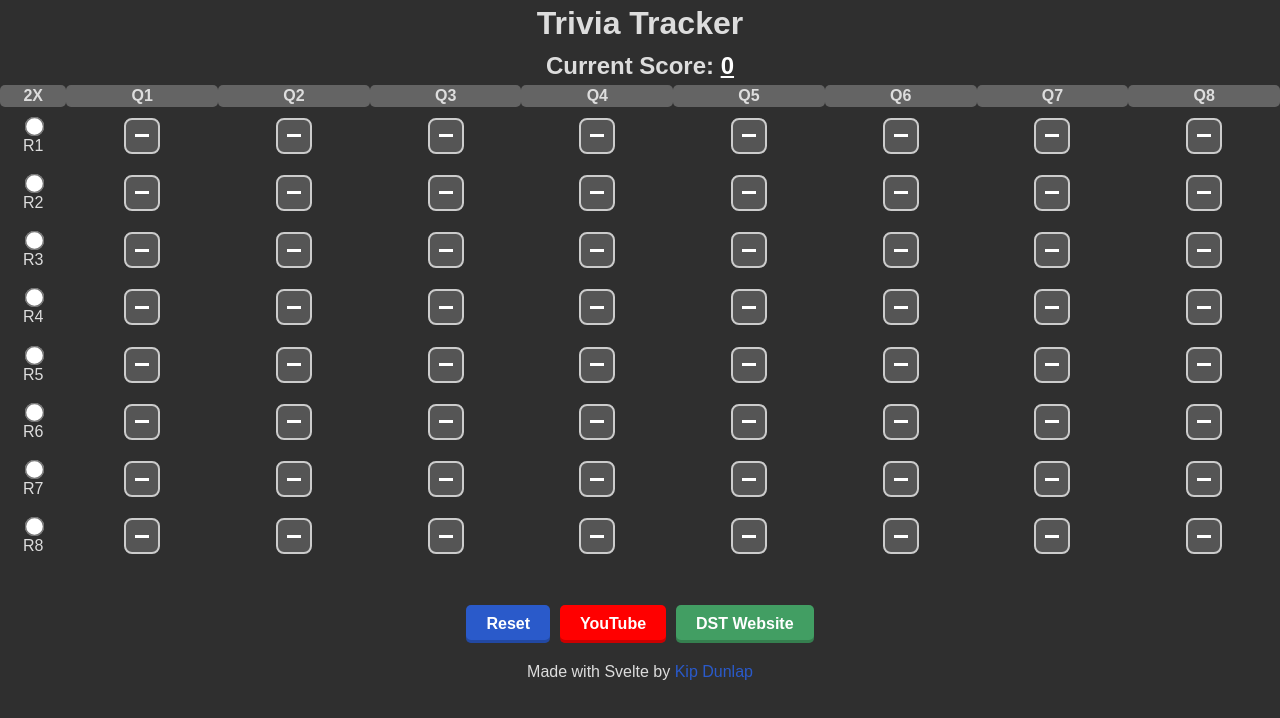
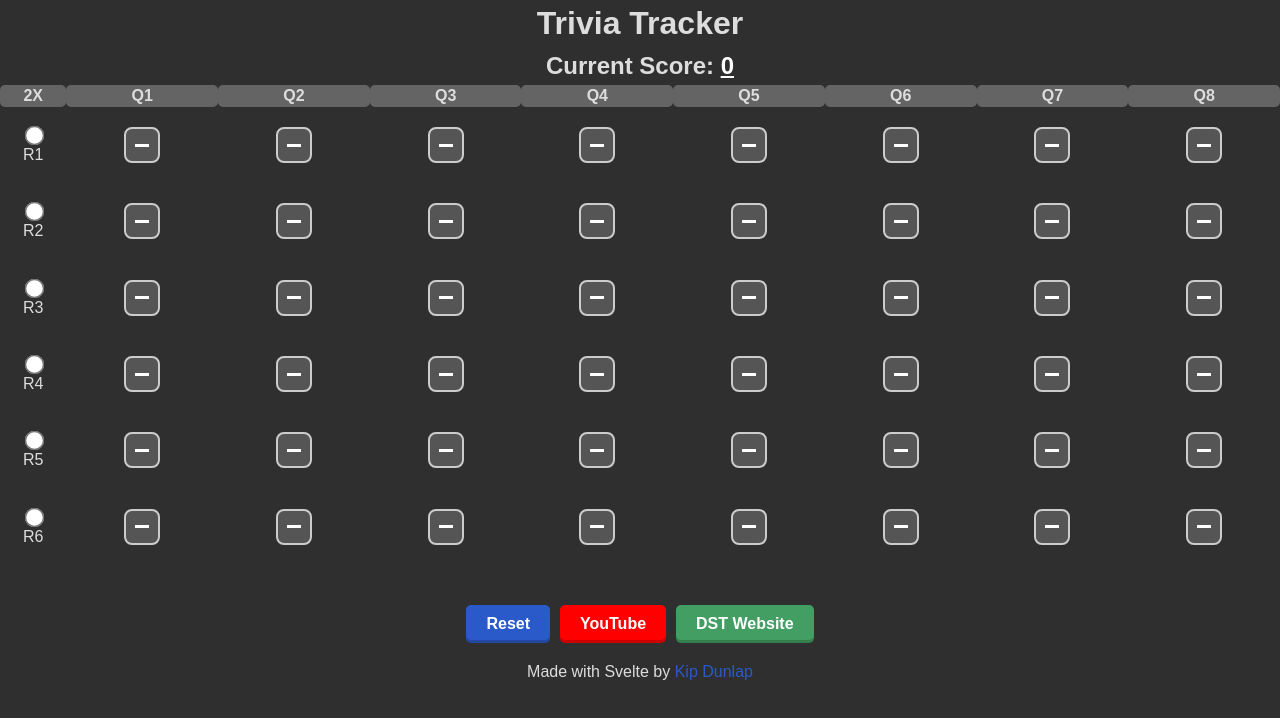
Before and after one commit to UrbaneD0ge/TriviaTracker, a SvelteKit app: page / in a window 1280 px wide. Shown: the top 718 px of the page. Built offline with nearby package versions, Linux system fonts and the light colour scheme.

Commit message:
Update +page.svelte
6 rounds, not 8

```diff
--- a/src/routes/+page.svelte
+++ b/src/routes/+page.svelte
@@ -1,7 +1,7 @@
 <script>
   import { onMount } from 'svelte';
 
-  const rounds = Array.from({ length: 8 }, (_, i) => i + 1);
+  const rounds = Array.from({ length: 6 }, (_, i) => i + 1);
   const questions = Array.from({ length: 8 }, (_, i) => i + 1);
   // answers can be 'checked' | 'unchecked' | 'indeterminate'
   let answers = Array.from({ length: rounds.length * questions.length }, () => 'indeterminate');
```
